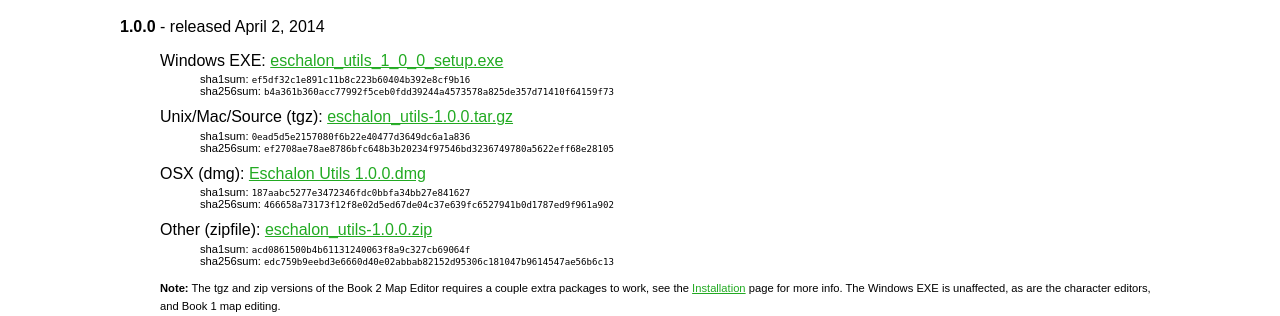
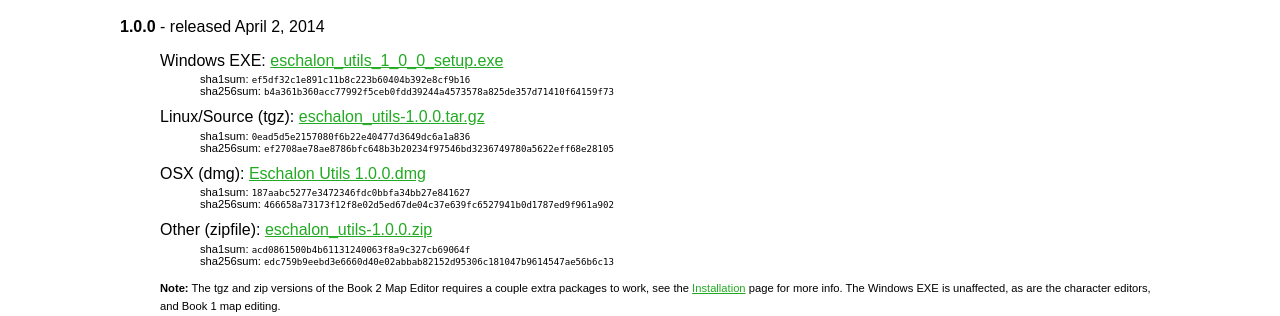
Before and after one commit to apocalyptech/eschalon_utils_web, a PHP site: page /index.php in a window 1280 px wide. Shown: the part 1335-1651 px from the top of the page. Run offline with PHP 8.4, Linux system fonts and the light colour scheme.

Commit message:
Label renaming

```diff
--- a/common.php
+++ b/common.php
@@ -168,7 +168,7 @@ function esch_rel_2014($ver, $date,
     }
     if (!is_null($tgz_sums))
     {
-        printf("Unix/Mac/Source (tgz): <a href=\"http://sourceforge.net/projects/eschalonutils/files/eschalon_utils_%s/eschalon_utils-%s.tar.gz/download\">eschalon_utils-%s.tar.gz</a>", $ver, $ver, $ver);
+        printf("Linux/Source (tgz): <a href=\"http://sourceforge.net/projects/eschalonutils/files/eschalon_utils_%s/eschalon_utils-%s.tar.gz/download\">eschalon_utils-%s.tar.gz</a>", $ver, $ver, $ver);
         print_sums($tgz_sums);
     }
     if (!is_null($dmg_sums))
```
